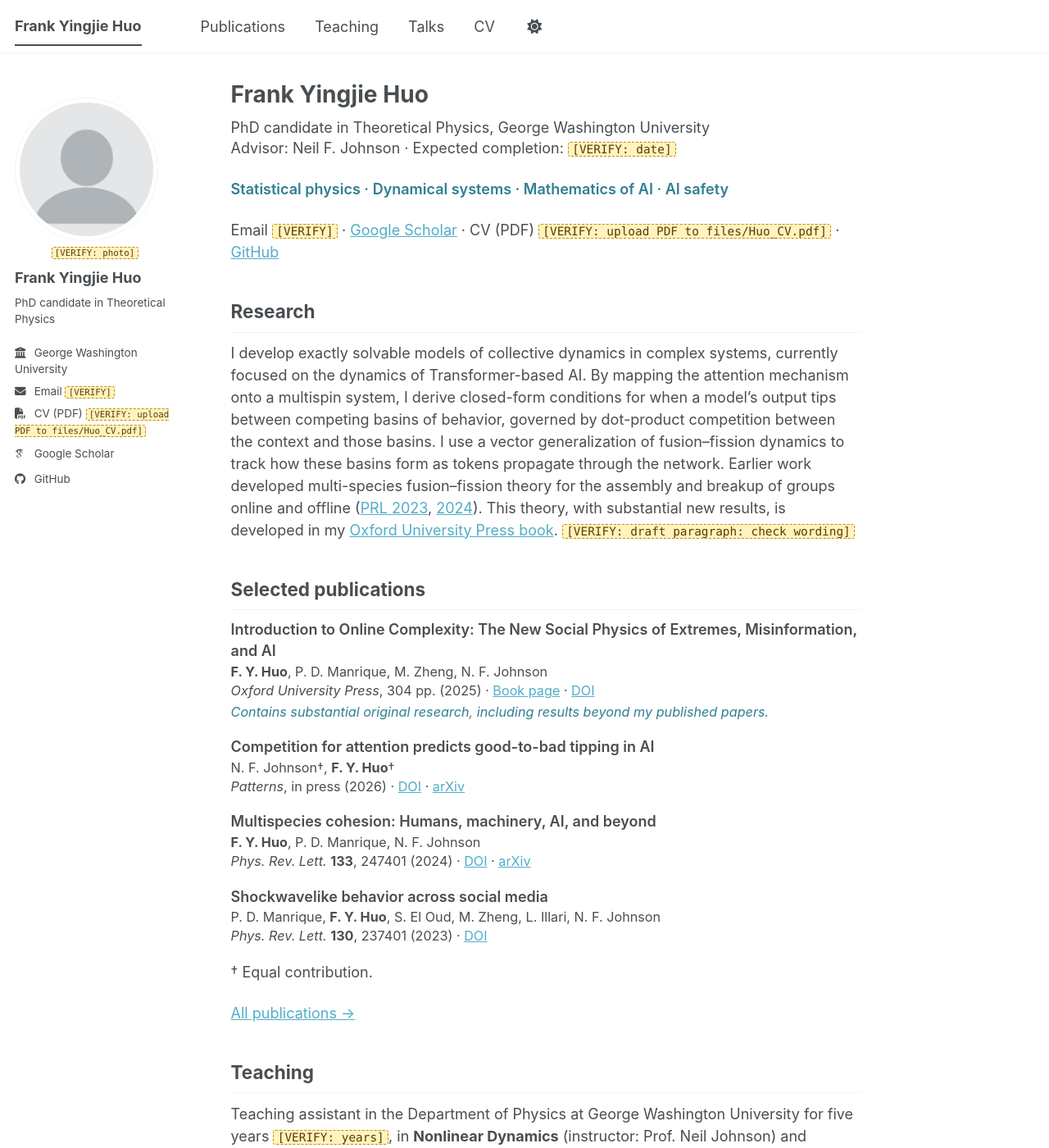
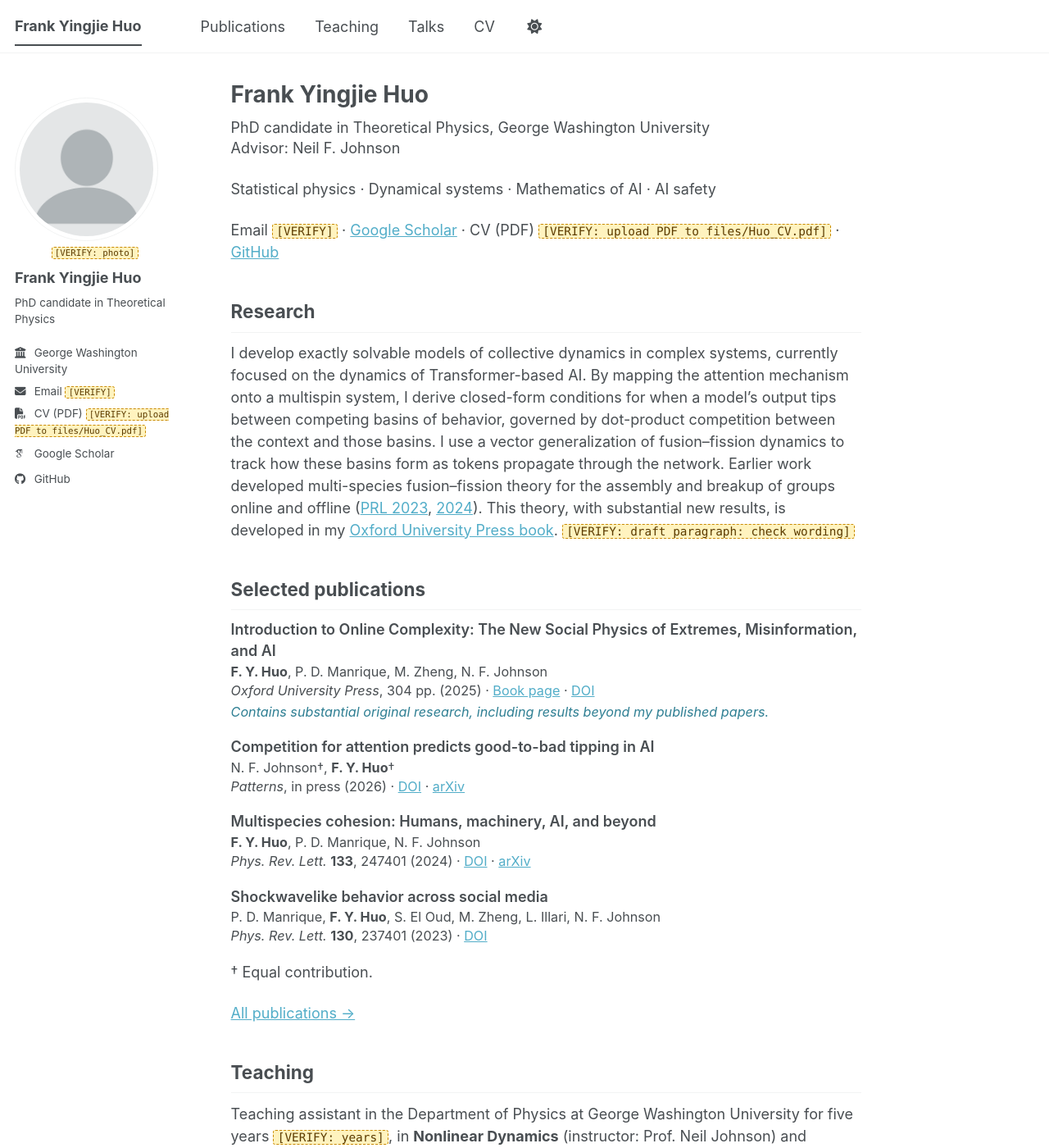
Before and after one commit to FrankHuo-217/huo.github.io, a Jekyll site: the page built from _pages/about.md, in a window 1280 px wide and 1400 px high. Shown: the whole window at 82% size. Built offline with Jekyll 4.4.1, drawn with Linux system fonts in a browser that asks for light colours; some web fonts are replaced; a script bundle is joined from its source files by our own code.

Commit message:
Simplify the home page header
Show the expected completion date only under Education, and set the
interests line in plain text instead of bold teal.

Co-Authored-By: Claude Opus 5.5 <noreply@anthropic.com>
Claude-Session: https://claude.ai/code/session_01EX1ohUgYjPPjqdCJmoT8XW

```diff
--- a/_pages/about.md
+++ b/_pages/about.md
@@ -9,7 +9,7 @@ redirect_from:
 
 <p class="home-affil">
 PhD candidate in Theoretical Physics, George Washington University<br>
-Advisor: Neil F. Johnson · Expected completion: {% include verify.html note="date" %}
+Advisor: Neil F. Johnson
 </p>
 
 <p class="home-interests">Statistical physics · Dynamical systems · Mathematics of AI · AI safety</p>
--- a/_sass/layout/_custom.scss
+++ b/_sass/layout/_custom.scss
@@ -60,8 +60,6 @@ body {
 
 .home-interests {
   margin-bottom: 0.5em;
-  color: var(--global-base-color);
-  font-weight: 600;
 }
 
 .home-links {
```
